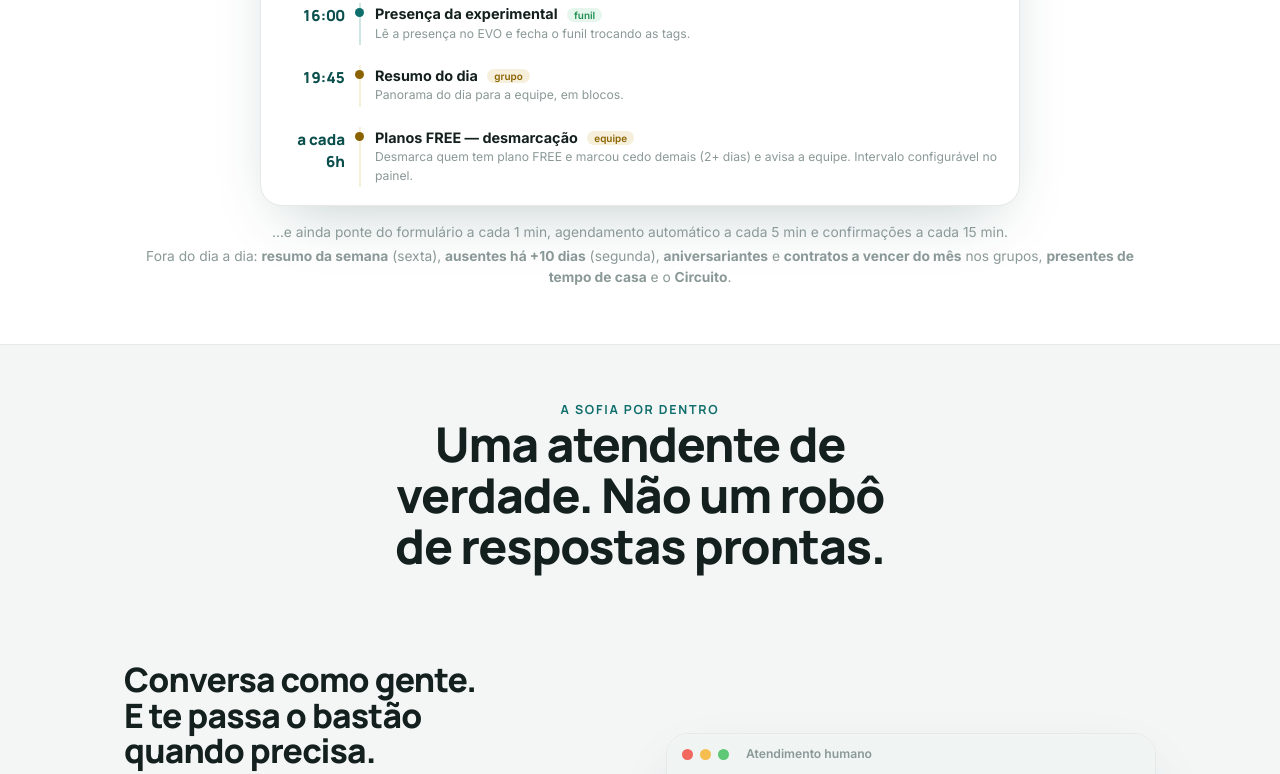
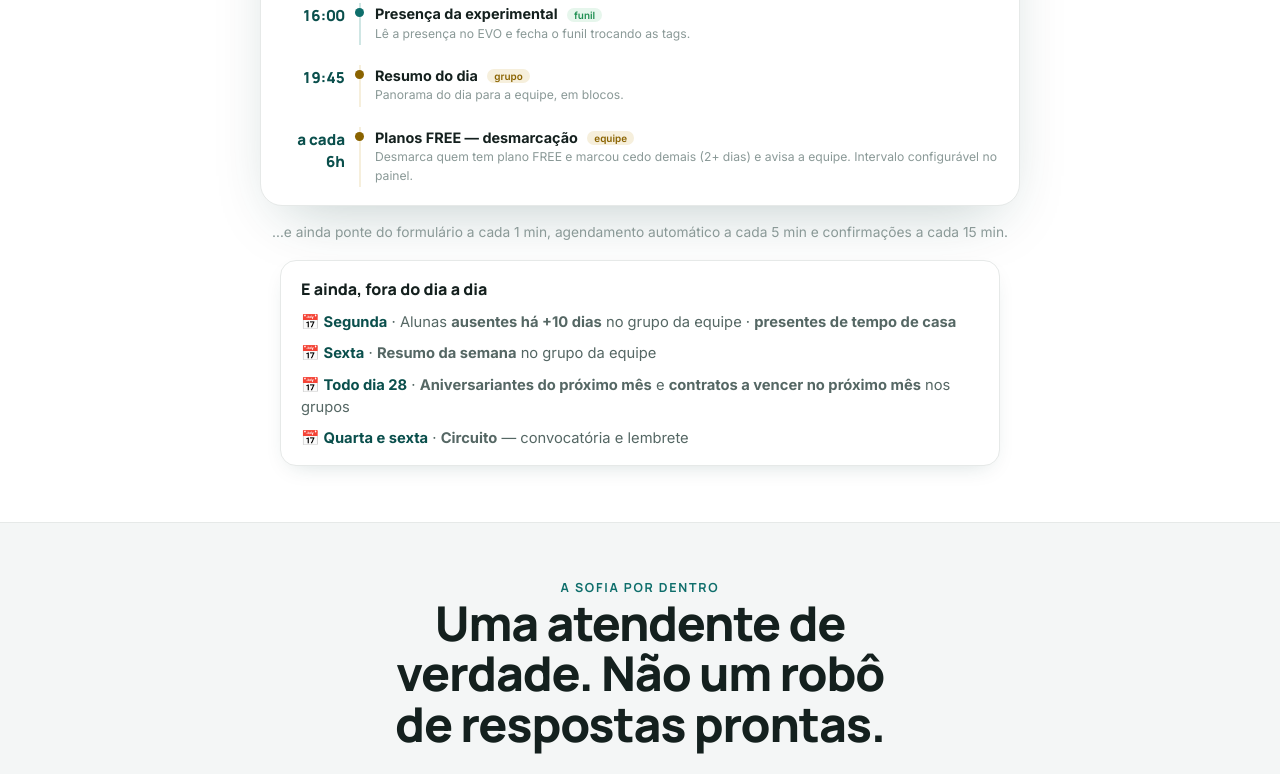
Before and after one commit to rrabadan86/SF-Chat_Experimental-Mensagens, a Flask app: page /manual in a window 1280 px wide. Shown: the part 3966-4740 px from the top of the page. Run offline with Flask 3, Linux system fonts and the light colour scheme.

Commit message:
fix(manual): Antes x Depois sem quebra de layout + bloco semanais/mensais (embutido)
Mesmos ajustes do sf-form-real.

Co-Authored-By: Claude Opus 4.8 <noreply@anthropic.com>
Claude-Session: https://claude.ai/code/session_015TTSt7TGwbyy5y2rhojFLo

```diff
--- a/Experimental/src/agendamento_evo/formulario_web/templates/manual.html
+++ b/Experimental/src/agendamento_evo/formulario_web/templates/manual.html
@@ -457,7 +457,15 @@
       </div>
     </div>
     <p style="text-align:center;color:var(--faint);font-size:.86rem;margin-top:16px">…e ainda ponte do formulário a cada 1 min, agendamento automático a cada 5 min e confirmações a cada 15 min.</p>
-    <p style="text-align:center;color:var(--faint);font-size:.86rem;margin-top:4px">Fora do dia a dia: <b>resumo da semana</b> (sexta), <b>ausentes há +10 dias</b> (segunda), <b>aniversariantes</b> e <b>contratos a vencer do mês</b> nos grupos, <b>presentes de tempo de casa</b> e o <b>Circuito</b>.</p>
+    <div class="reveal" style="max-width:720px;margin:18px auto 0;background:var(--surface);border:1px solid var(--line);border-radius:16px;padding:16px 20px;box-shadow:var(--shadow-sm)">
+      <div style="font-family:var(--ff-disp);font-weight:800;margin-bottom:10px">E ainda, fora do dia a dia</div>
+      <div style="display:grid;gap:9px;font-size:.92rem;color:var(--muted)">
+        <div>📅 <b style="color:var(--teal-deep)">Segunda</b> · Alunas <b>ausentes há +10 dias</b> no grupo da equipe · <b>presentes de tempo de casa</b></div>
+        <div>📅 <b style="color:var(--teal-deep)">Sexta</b> · <b>Resumo da semana</b> no grupo da equipe</div>
+        <div>📅 <b style="color:var(--teal-deep)">Todo dia 28</b> · <b>Aniversariantes do próximo mês</b> e <b>contratos a vencer no próximo mês</b> nos grupos</div>
+        <div>📅 <b style="color:var(--teal-deep)">Quarta e sexta</b> · <b>Circuito</b> — convocatória e lembrete</div>
+      </div>
+    </div>
   </div>
 </section>
 
@@ -620,24 +628,24 @@
         <div class="ic">😩</div>
         <h3 style="font-size:1.3rem">Sem o sistema</h3>
         <ul>
-          <li><span class="ck" style="color:var(--coral)">✕</span> A lead chega <b>sábado à noite</b> e só é respondida na <b>segunda</b> — já esfriou.</li>
-          <li><span class="ck" style="color:var(--coral)">✕</span> A recepção manda <b>confirmação uma a uma</b>, todo dia.</li>
-          <li><span class="ck" style="color:var(--coral)">✕</span> Aluna faltou e <b>ninguém chama de volta</b>.</li>
-          <li><span class="ck" style="color:var(--coral)">✕</span> A mensalidade vence e alguém <b>precisa lembrar</b> de cobrar.</li>
-          <li><span class="ck" style="color:var(--coral)">✕</span> O contrato vence e você percebe <b>tarde demais</b>.</li>
-          <li><span class="ck" style="color:var(--coral)">✕</span> Pergunta de madrugada fica <b>sem resposta</b>.</li>
+          <li><span class="ck" style="color:var(--coral)">✕</span><span>A lead chega <b>sábado à noite</b> e só é respondida na <b>segunda</b> — já esfriou.</span></li>
+          <li><span class="ck" style="color:var(--coral)">✕</span><span>A recepção manda <b>confirmação uma a uma</b>, todo dia.</span></li>
+          <li><span class="ck" style="color:var(--coral)">✕</span><span>Aluna faltou e <b>ninguém chama de volta</b>.</span></li>
+          <li><span class="ck" style="color:var(--coral)">✕</span><span>A mensalidade vence e alguém <b>precisa lembrar</b> de cobrar.</span></li>
+          <li><span class="ck" style="color:var(--coral)">✕</span><span>O contrato vence e você percebe <b>tarde demais</b>.</span></li>
+          <li><span class="ck" style="color:var(--coral)">✕</span><span>Pergunta de madrugada fica <b>sem resposta</b>.</span></li>
         </ul>
       </div>
       <div class="engine reveal" style="border-color:var(--teal-line);background:var(--teal-soft)">
         <div class="ic">😎</div>
         <h3 style="font-size:1.3rem">Com o sistema</h3>
         <ul>
-          <li><span class="ck">✓</span> A SoFIA responde <b>na hora</b> e já <b>agenda</b> — 24/7.</li>
-          <li><span class="ck">✓</span> O robô <b>confirma sozinho</b> as aulas de hoje e de amanhã.</li>
-          <li><span class="ck">✓</span> Quem faltou recebe um <b>convite pra remarcar</b>.</li>
-          <li><span class="ck">✓</span> A cobrança <b>sai sozinha</b> e reenvia até pagar.</li>
-          <li><span class="ck">✓</span> O aviso de renovação sai <b>7 dias antes</b>.</li>
-          <li><span class="ck">✓</span> A SoFIA atende <b>a qualquer hora</b>, todo dia.</li>
+          <li><span class="ck">✓</span><span>A SoFIA responde <b>na hora</b> e já <b>agenda</b> — 24/7.</span></li>
+          <li><span class="ck">✓</span><span>O robô <b>confirma sozinho</b> as aulas de hoje e de amanhã.</span></li>
+          <li><span class="ck">✓</span><span>Quem faltou recebe um <b>convite pra remarcar</b>.</span></li>
+          <li><span class="ck">✓</span><span>A cobrança <b>sai sozinha</b> e reenvia até pagar.</span></li>
+          <li><span class="ck">✓</span><span>O aviso de renovação sai <b>7 dias antes</b>.</span></li>
+          <li><span class="ck">✓</span><span>A SoFIA atende <b>a qualquer hora</b>, todo dia.</span></li>
         </ul>
       </div>
     </div>
```
